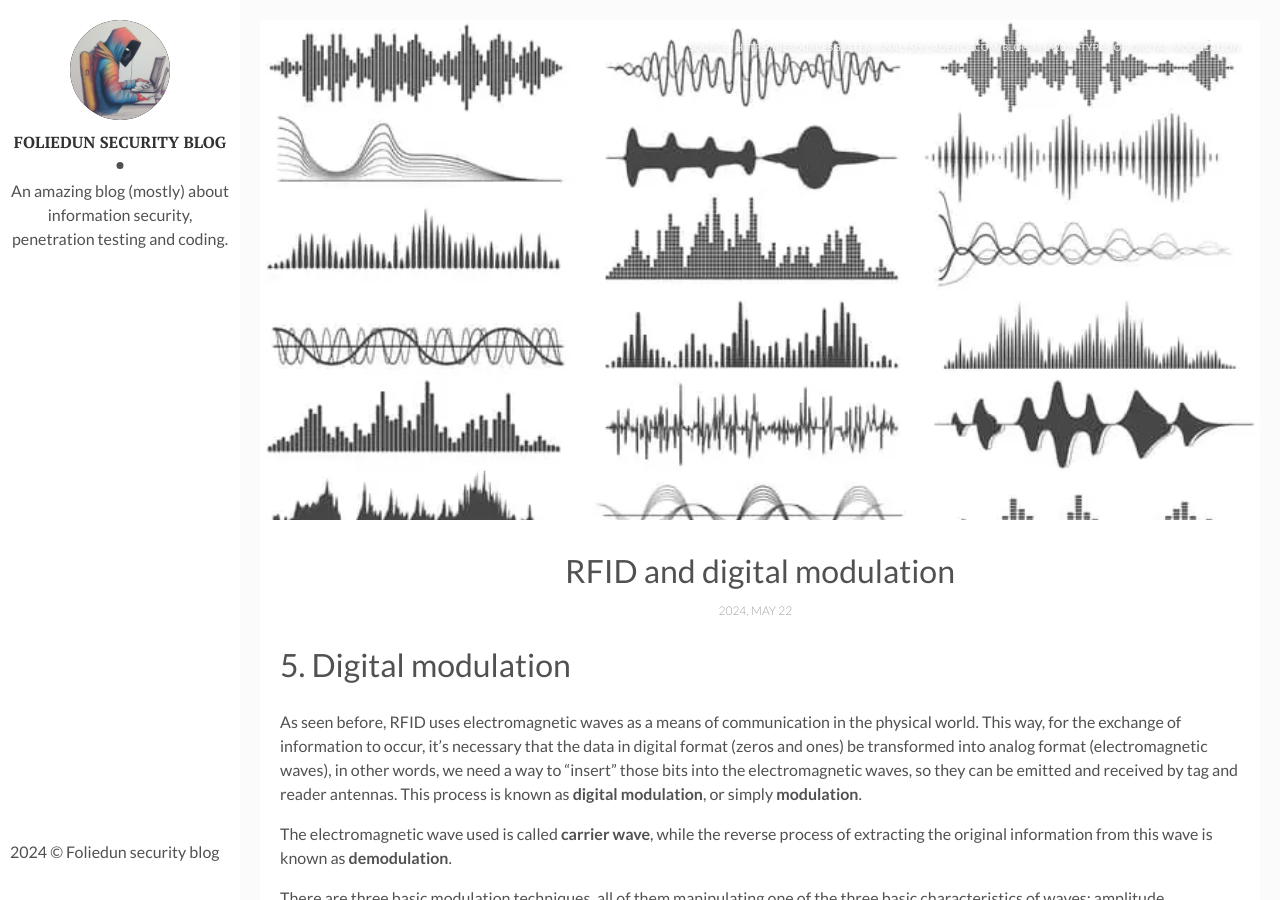
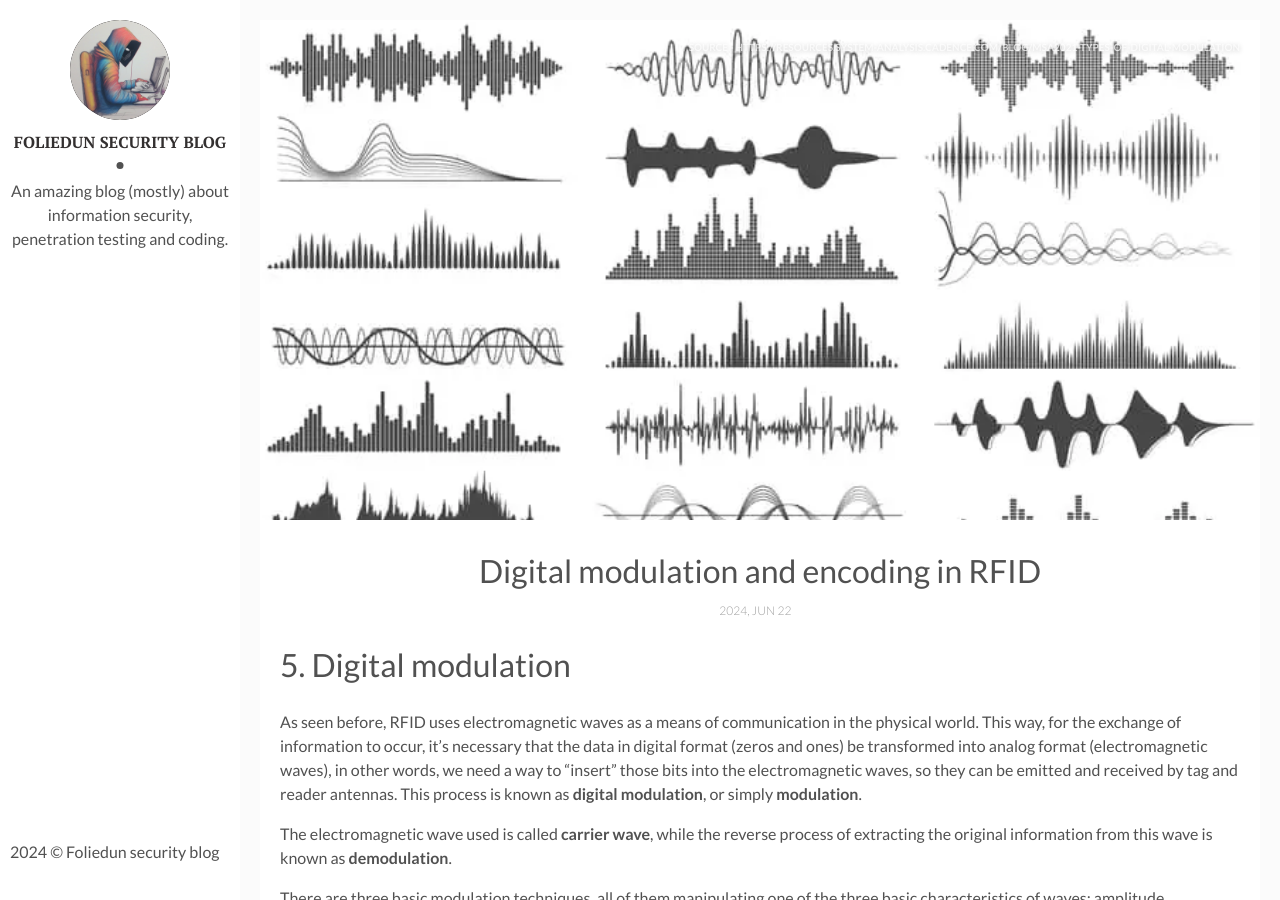
Before and after one commit to foliedun/foliedun.github.io, a Jekyll site: the page built from _posts/2024-06-22-rfid-part4.markdown, in a window 1280 px wide and 900 px high. Built offline with Jekyll 4.4.1, drawn with Linux system fonts in a browser that asks for light colours.

Commit message:
Update and rename 2024-05-22-rfid-part4.markdown to 2024-06-22-rfid-part4.markdown

```diff
--- a/_posts/2024-05-22-rfid-part4.markdown
+++ b/_posts/2024-06-22-rfid-part4.markdown
@@ -1,8 +1,8 @@
 ---
 layout: post
-title: RFID and digital modulation
-date: 2024-05-22 12:00:00 +0000
-description: RFID and digital modulation
+title: Digital modulation and encoding in RFID
+date: 2024-06-22 12:00:00 +0000
+description: Digital modulation and encoding in RFID
 img: rfid_part4/cover.png
 fig-caption: Source - https://resources.system-analysis.cadence.com/blog/msa2021-types-of-digital-modulation    # Add figcaption (optional)
 tags: [RFID]
```
